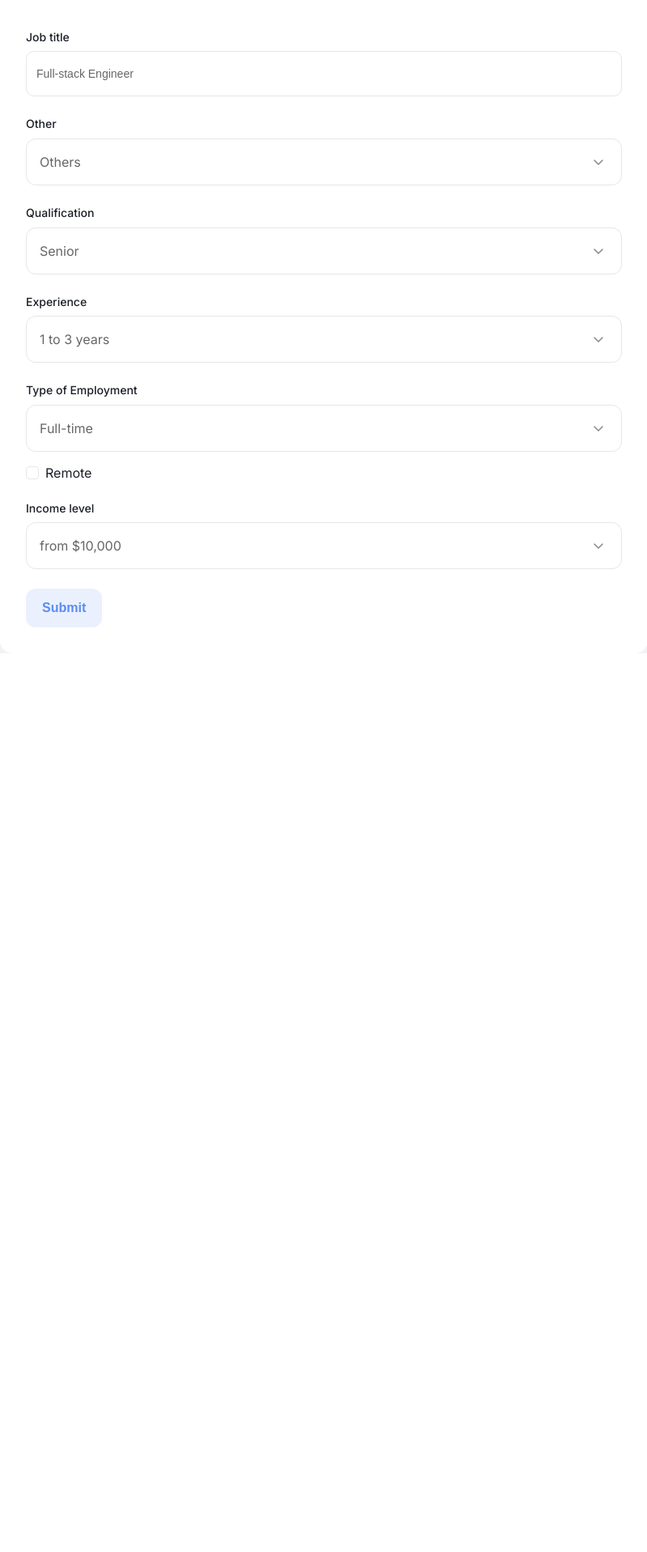
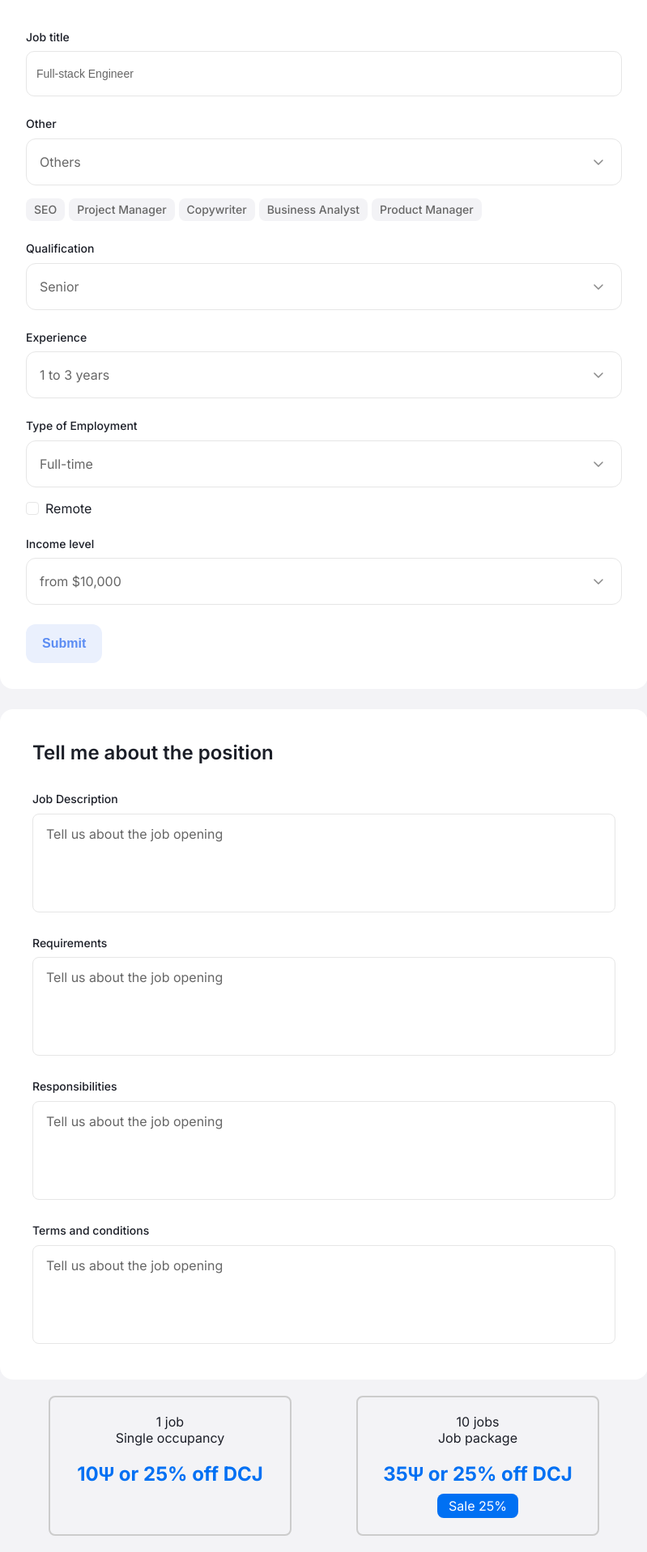
Before and after one commit to JoDcntrl/test, a Next.js app: page /vacancies/create in a window 1280 px wide. Shown: the part 321-2238 px from the top of the page at 81% size, without its empty margins (32-831 px from the left). Before the commit the page ends 1128 px from the top, so only its background shows below. Built offline with nearby package versions, Linux system fonts and the light colour scheme.

Commit message:
DDCNTRL-6 added textareas and cards forms

```diff
--- a/src/components/Select/Select.tsx
+++ b/src/components/Select/Select.tsx
@@ -33,8 +33,6 @@ const Select: React.FC<SelectTypes> = ({
   const getValue = (obj: { value: string }) =>
     obj ? data?.find((option) => option.value === obj.value) : "";
 
-  console.log("error", error);
-
   const preparedStyles = stylesSelect(variant, enteredValueColor, error);
   return (
     <div className={styles.selectWrapper}>
--- a/src/components/Select/styles.module.scss
+++ b/src/components/Select/styles.module.scss
@@ -2,11 +2,12 @@
 
 .selectWrapper {
   position: relative;
+  height: 100%;
 }
 
 .errorMessage {
   position: absolute;
-  bottom: 0px;
+  bottom: -16px;
   left: 0;
   color: $main-error;
   font-weight: 400;
--- a/src/modules/vacancies/components/vacancyForm/VacancyForm.tsx
+++ b/src/modules/vacancies/components/vacancyForm/VacancyForm.tsx
@@ -5,7 +5,7 @@ import {
   useForm,
   Controller,
 } from "react-hook-form";
-import styles from "./styles.module.scss";
+
 import { yupResolver } from "@hookform/resolvers/yup";
 import { vacancyFormSchema } from "../../constants/vacancyFormSchema";
 import Input from "@/components/Input/Input";
@@ -14,7 +14,20 @@ import Select from "@/components/Select/Select";
 import Check from "@/assets/svgs/Check.svg";
 import Checkbox from "@/components/Checkbox/Checkbox";
 import { VARIANT } from "@/components/Select/Select.types";
+import { dataTags, dataTextareas } from "./VacancyFormData";
+import CheckboxTag from "@/components/CheckboxTag/CheckboxTag";
+import Textarea from "@/components/Textarea/Textarea";
+
+import styles from "./styles.module.scss";
+import { useState } from "react";
+
 interface ICreateVacancyForm {
+  tags?: string[];
+  publishingOption?: string;
+  description?: string;
+  requirements?: string;
+  responsibilities?: string;
+  terms?: string;
   name: string;
   other: string;
   qualification: string;
@@ -28,10 +41,14 @@ export const VacancyForm = () => {
     register,
     handleSubmit,
     reset,
+    watch,
     control,
     formState: { errors },
   } = useForm<ICreateVacancyForm>({
     resolver: yupResolver(vacancyFormSchema),
+    defaultValues: {
+      publishingOption: "",
+    },
   });
 
   const onSubmit: SubmitHandler<ICreateVacancyForm> = (data) =>
@@ -51,7 +68,7 @@ export const VacancyForm = () => {
     { id: 1, nameSection: "Remote", disabled: false, active: false },
   ];
 
-  console.log("errors", errors);
+  const selectedOption = watch("publishingOption");
 
   return (
     <form className={styles.form} onSubmit={handleSubmit(onSubmit, error)}>
@@ -69,7 +86,7 @@ export const VacancyForm = () => {
               className={styles.field}
             />
           </div>
-          <div className={styles.labeledField}>
+          <div className={styles.labeledFieldOther}>
             <p className={styles.label}>Other</p>
             <div className={styles.fieldWrapper}>
               <Controller
@@ -88,6 +105,18 @@ export const VacancyForm = () => {
                 )}
               />
             </div>
+          </div>
+          <div className={styles.filedTags}>
+            {dataTags?.map(({ nameSection, id, disabled, active }) => (
+              <CheckboxTag<ICreateVacancyForm>
+                register={register}
+                key={id}
+                disabled={disabled}
+                name={nameSection}
+                nameGroup="tags"
+                active={active}
+              />
+            ))}
           </div>
           <div className={styles.labeledField}>
             <p className={styles.label}>Qualification</p>
@@ -153,7 +182,6 @@ export const VacancyForm = () => {
                 <Checkbox<any>
                   name="remote"
                   nameGroup="remote"
-                  data={Remote}
                   register={register}
                 />
                 <span>Remote</span>
@@ -189,8 +217,62 @@ export const VacancyForm = () => {
             Submit
           </Button>
         </div>
-        <div className={styles.posInfo}></div>
-        <div className={styles.settings}></div>
+        <div className={styles.posInfo}>
+          <h1 className={styles.posInfoTitle}>Tell me about the position</h1>
+          {dataTextareas.map(({ title, nameFiledForm, id }) => (
+            <div key={id} className={styles.textarea}>
+              <h2 className={styles.textAreaTitle}>{title}</h2>
+              <Textarea<ICreateVacancyForm>
+                name={nameFiledForm as keyof ICreateVacancyForm}
+                placeholder="Tell us about the job opening"
+                error={errors.description}
+                register={register}
+              />
+            </div>
+          ))}
+        </div>
+        <div className={styles.settings}>
+          <div className={styles.container}>
+            <label
+              className={`${styles.card} ${
+                selectedOption === "single" ? styles.selected : ""
+              }`}
+            >
+              <input
+                {...register("publishingOption")}
+                type="radio"
+                value="single"
+                className={styles.hidden}
+              />
+              <div className={styles.info}>
+                1 job
+                <br />
+                Single occupancy
+              </div>
+              <div className={styles.price}>10Ψ or 25% off DCJ</div>
+            </label>
+
+            <label
+              className={`${styles.card} ${
+                selectedOption === "package" ? styles.selected : ""
+              }`}
+            >
+              <input
+                {...register("publishingOption")}
+                type="radio"
+                value="package"
+                className={styles.hidden}
+              />
+              <div className={styles.info}>
+                10 jobs
+                <br />
+                Job package
+              </div>
+              <div className={styles.price}>35Ψ or 25% off DCJ</div>
+              <div className={styles.sale}>Sale 25%</div>
+            </label>
+          </div>
+        </div>
       </div>
       <div className={styles.formSubmits}></div>
     </form>
--- /dev/null
+++ b/src/modules/vacancies/components/vacancyForm/VacancyFormData.ts
@@ -0,0 +1,34 @@
+export const dataTags = [
+  { id: 1, nameSection: "SEO", disabled: false, active: false },
+  { id: 2, nameSection: "Project Manager", disabled: false, active: false },
+  { id: 3, nameSection: "Copywriter", disabled: false, active: false },
+  { id: 4, nameSection: "Business Analyst", disabled: false, active: false },
+  { id: 5, nameSection: "Product Manager", disabled: false, active: false },
+];
+
+export const dataTextareas = [
+  {
+    id: 1,
+    title: "Job Description",
+    nameFiledForm: "description",
+    placeholder: "Tell us about the job opening",
+  },
+  {
+    id: 2,
+    title: "Requirements",
+    nameFiledForm: "requirements",
+    placeholder: "Describe the requirements for the candidate",
+  },
+  {
+    id: 3,
+    title: "Responsibilities",
+    nameFiledForm: "responsibilities",
+    placeholder: "Specify responsibilities",
+  },
+  {
+    id: 4,
+    title: "Terms and conditions",
+    nameFiledForm: "terms",
+    placeholder: "Describe the working conditions and benefits",
+  },
+];
--- a/src/modules/vacancies/components/vacancyForm/styles.module.scss
+++ b/src/modules/vacancies/components/vacancyForm/styles.module.scss
@@ -1,4 +1,4 @@
-@import '@/assets/core/_variables.scss';
+@import "@/assets/core/_variables.scss";
 
 .formData {
   max-width: 800px;
@@ -28,6 +28,10 @@
   padding-bottom: 24px;
 }
 
+.labeledFieldOther {
+  padding-bottom: 16px;
+}
+
 .field {
   height: 56px;
 }
@@ -43,3 +47,83 @@
 .checkbox {
   cursor: pointer;
 }
+
+.filedTags {
+  margin-bottom: 24px;
+}
+
+.posInfo {
+  margin-top: 25px;
+  padding: 40px;
+  background-color: $white;
+  border-radius: 16px;
+}
+
+.posInfo .textarea:not(:first-of-type) {
+  margin-top: 24px;
+}
+
+.posInfoTitle {
+  font-size: 24px;
+  font-weight: 600;
+  line-height: 120%;
+  color: $text-primary;
+  padding-bottom: 32px;
+}
+
+.textAreaTitle {
+  font-size: 14px;
+  font-weight: 500;
+  line-height: 140%;
+}
+
+.container {
+  display: flex;
+  justify-content: space-around;
+  padding: 20px;
+}
+
+.card {
+  border: 2px solid #ccc;
+  border-radius: 8px;
+  padding: 20px;
+  width: 300px;
+  cursor: pointer;
+  transition: transform 0.2s;
+}
+
+.card:hover {
+  transform: scale(1.05);
+}
+
+.selected {
+  border-color: #0070f3;
+  box-shadow: 0 0 10px rgba(0, 112, 243, 0.5);
+}
+
+.hidden {
+  display: none;
+}
+
+.info {
+  margin-bottom: 20px;
+  font-size: 16px;
+  text-align: center;
+}
+
+.price {
+  font-size: 24px;
+  color: #0070f3;
+  font-weight: bold;
+  text-align: center;
+}
+
+.sale {
+  background-color: #0070f3;
+  color: white;
+  padding: 5px 10px;
+  border-radius: 8px;
+  text-align: center;
+  width: 100px;
+  margin: 10px auto 0;
+}
```
Also changed, not shown: src/components/CompanyCreation/CompanyCreation.tsx (+4 -3 lines), src/components/FooterDemo/FooterDemo.tsx (+13 -15 lines).
